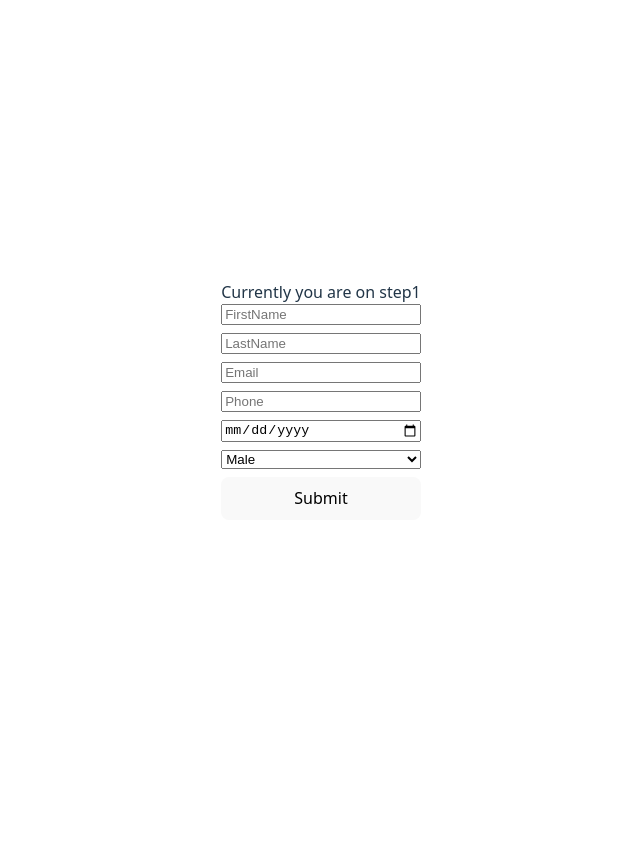
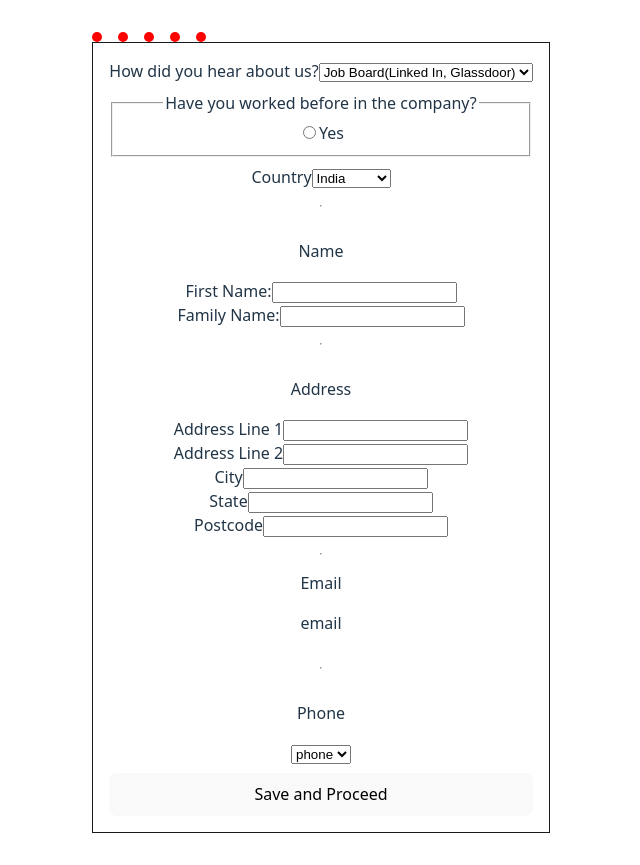
Before and after one commit to priyasharma27021992/Multi-Step-Application-Wizard, a React (Vite) app: page / in a window 1280 px wide. Shown: the whole page, without its empty margins (319-959 px from the left). Before the commit the page ends 800 px from the top, so only its background shows below. Built offline with nearby package versions, Linux system fonts and the light colour scheme.

Commit message:
changing to hirng multi wizard form

```diff
--- /dev/null
+++ b/src/components/Progress/Progress.tsx
@@ -0,0 +1,50 @@
+const Progress = ({ currentStep = 1 }) => {
+	//5 steps
+	//5 circles
+	//4 lines
+	//5 circles showing step
+
+	return (
+		<div
+			className='flex'
+			style={{ flexDirection: 'row', gap: '16px', position: 'relative' }}>
+			<div
+				style={{
+					width: '10px',
+					height: '10px',
+					backgroundColor: 'red',
+					borderRadius: '100%',
+				}}></div>
+			<div
+				style={{
+					width: '10px',
+					height: '10px',
+					backgroundColor: 'red',
+					borderRadius: '100%',
+				}}></div>
+			<div
+				style={{
+					width: '10px',
+					height: '10px',
+					backgroundColor: 'red',
+					borderRadius: '100%',
+				}}></div>
+			<div
+				style={{
+					width: '10px',
+					height: '10px',
+					backgroundColor: 'red',
+					borderRadius: '100%',
+				}}></div>
+			<div
+				style={{
+					width: '10px',
+					height: '10px',
+					backgroundColor: 'red',
+					borderRadius: '100%',
+				}}></div>
+		</div>
+	);
+};
+
+export default Progress;
--- a/src/components/StepsForms/AddressForm.tsx
+++ b/src/components/StepsForms/AddressForm.tsx
@@ -1,82 +1,64 @@
-import { useState } from 'react';
+import classNames from 'classnames';
+import { useForm } from '../../hooks/useForm';
+import type { AddressFormValues } from '../../types/formData';
+import type { FormEvent } from 'react';
 
 interface AddressFormProps {
 	onSubmit: (obj: object) => void;
-	data?: {
-		addressLine1?: string;
-		addressLine2?: string;
-		city?: string;
-		state?: string;
-		country?: string;
-		postalCode?: string;
-	};
+	data?: AddressFormValues;
 	className?: string;
 }
 
 const AddressForm = ({ onSubmit, data, className = '' }: AddressFormProps) => {
-	const [formData, setFormData] = useState({
-		addressLine1: data?.addressLine1 ?? '',
-		addressLine2: data?.addressLine2 ?? '',
-		city: data?.city ?? '',
-		state: data?.state ?? '',
-		country: data?.country ?? '',
-		postalCode: data?.postalCode ?? '',
-	});
+	const { formData, handleChange } = useForm<AddressFormValues>(data);
 
-	const handleSubmit = (e: FormDataEvent) => {
+	const handleSubmit = (e: FormEvent<HTMLFormElement>) => {
 		e.preventDefault();
 		onSubmit?.(formData);
 	};
 
-	const handleChange = (
-		name: string,
-		e: React.ChangeEvent<HTMLInputElement>
-	) => {
-		setFormData((prev) => ({ ...prev, [name]: e.target.value }));
-	};
-
 	return (
 		<form
-			className={className}
+			className={classNames('flex flex-row gap-1', className)}
 			onSubmit={handleSubmit}>
 			<input
 				name='addressLine1'
 				placeholder='Address Line 1'
 				required
-				onChange={(e) => handleChange('addressLine1', e)}
+				onChange={(e) => handleChange('addressLine1', e.target.value)}
 				value={formData.addressLine1}
 			/>
 			<input
 				name='addressLine2'
 				placeholder='Address Line 2'
 				required
-				onChange={(e) => handleChange('addressLine2', e)}
+				onChange={(e) => handleChange('addressLine2', e.target.value)}
 				value={formData.addressLine2}
 			/>
 			<input
 				name='city'
 				placeholder='City'
-				onChange={(e) => handleChange('city', e)}
+				onChange={(e) => handleChange('city', e.target.value)}
 				value={formData.city}
 			/>
 			<input
 				name='state'
 				placeholder='State'
-				onChange={(e) => handleChange('state', e)}
+				onChange={(e) => handleChange('state', e.target.value)}
 				value={formData.state}
 			/>
 			<input
 				name='country'
 				placeholder='Country'
 				required
-				onChange={(e) => handleChange('country', e)}
+				onChange={(e) => handleChange('country', e.target.value)}
 				value={formData.country}
 			/>
 			<input
 				name='postalCode'
 				placeholder='Postal Code'
 				required
-				onChange={(e) => handleChange('postalCode', e)}
+				onChange={(e) => handleChange('postalCode', e.target.value)}
 				value={formData.postalCode}
 			/>
 			<button type='submit'>Submit</button>
--- /dev/null
+++ b/src/components/StepsForms/MyInformation.tsx
@@ -0,0 +1,165 @@
+import { useState, type ChangeEvent } from 'react';
+
+type JobBoardType = 'JOB_BOARD' | 'COMPANY_SITE' | 'REFERRAL' | 'OTHERS';
+
+const JOB_BOARDS_OPTIONS: Record<JobBoardType, string> = {
+	JOB_BOARD: 'Job Board(Linked In, Glassdoor)',
+	COMPANY_SITE: 'Company Site',
+	REFERRAL: 'Our Employee',
+	OTHERS: 'Others',
+};
+export const MyInformation = ({ data, onSubmit }) => {
+	const [formData, setFormData] = useState({
+		jobBoard: data?.jobBoard ?? '',
+		isExEmployee: data?.isExEmployee ?? '',
+		country: data?.country ?? '',
+		firstName: data?.firstName ?? '',
+		familyName: data?.firstName ?? '',
+		addressLine1: data?.addressLine1 ?? '',
+		addressLine2: data?.addressLine2 ?? '',
+		city: data?.city ?? '',
+		state: data?.state ?? '',
+		postcode: data?.postcode ?? '',
+		phoneDeviceType: data?.phoneDeviceType ?? '',
+		countryPhoneCode: data?.countryPhoneCode ?? '',
+		phoneNumber: data?.phoneNumber ?? '',
+	});
+
+	const handleChange = (name: string, value: string | boolean) => {
+		setFormData((prev) => ({
+			[name]: value,
+		}));
+	};
+
+	return (
+		<form className='flex flex-col gap-1 items-start justify-between border-1-black padding-2'>
+			<label>
+				How did you hear about us?
+				<select
+					value={formData?.jobBoard}
+					onChange={(e: ChangeEvent<HTMLSelectElement>) =>
+						handleChange('jobBoard', e.target.value)
+					}
+					required>
+					{Object.keys(JOB_BOARDS_OPTIONS).map((jobOption) => (
+						<option
+							key={jobOption}
+							value={jobOption}>
+							{JOB_BOARDS_OPTIONS[jobOption]}
+						</option>
+					))}
+				</select>
+			</label>
+			<fieldset>
+				<legend>Have you worked before in the company?</legend>
+				<div>
+					<input
+						type='radio'
+						id='isExEmployee'
+						value={formData?.isExEmployee}
+						onChange={(e: ChangeEvent<HTMLInputElement>) =>
+							handleChange('isExEmployee', e.target.checked)
+						}
+					/>
+					<label htmlFor='isExEmployee'>Yes</label>
+				</div>
+			</fieldset>
+			<div>
+				<label htmlFor='country'>Country</label>
+				<select
+					value={formData?.country}
+					onChange={(e: ChangeEvent<HTMLSelectElement>) =>
+						handleChange('country', e.target.value)
+					}>
+					{['India', 'Sri Lanka', 'Poland', 'USA'].map((countryOption) => (
+						<option
+							key={countryOption}
+							value={countryOption}>
+							{countryOption}
+						</option>
+					))}
+				</select>
+			</div>
+			<hr />
+			<div>
+				<p>Name</p>
+				<div>
+					<label>First Name:</label>
+					<input
+						type='text'
+						value={formData?.firstName}
+						onChange={(e: ChangeEvent<HTMLInputElement>) =>
+							handleChange('firstName', e.target.value)
+						}
+					/>
+				</div>
+				<div>
+					<label>Family Name:</label>
+					<input
+						type='text'
+						value={formData?.familyName}
+						onChange={(e: ChangeEvent<HTMLInputElement>) =>
+							handleChange('lastName', e.target.value)
+						}
+					/>
+				</div>
+			</div>
+			<hr />
+			<div>
+				<p>Address</p>
+				<div>
+					<label htmlFor='addressLine1'>Address Line 1</label>
+					<input
+						type='text'
+						value={formData.addressLine1}
+					/>
+				</div>
+				<div>
+					<label htmlFor='addressLine2'>Address Line 2</label>
+					<input
+						type='textarea'
+						value={formData.addressLine2}
+					/>
+				</div>
+				<div>
+					<label htmlFor='city'>City</label>
+					<input
+						type='text'
+						value={formData.city}
+					/>
+				</div>
+				<div>
+					<label htmlFor='state'>State</label>
+					<input
+						type='text'
+						value={formData.state}
+					/>
+				</div>
+				<div>
+					<label htmlFor='postcode'>Postcode</label>
+					<input
+						type='number'
+						value={formData.state}
+					/>
+				</div>
+			</div>
+			<hr />
+			<div>
+				Email
+				<p>email</p>
+			</div>
+			<hr />
+			<div>
+				<p>Phone</p>
+				<div>
+					<select value={formData.phoneDeviceType}>
+						{['phone', 'tel'].map((opt) => (
+							<option value={opt}>{opt}</option>
+						))}
+					</select>
+				</div>
+			</div>
+			<button onChange={handleChange}>Save and Proceed</button>
+		</form>
+	);
+};
--- a/src/components/StepsForms/ProfileForm.tsx
+++ b/src/components/StepsForms/ProfileForm.tsx
@@ -1,47 +1,20 @@
-import { useState } from 'react';
 import classnames from 'classnames';
-
-const GENDER_OPTIONS: Record<string, string> = {
-	MALE: 'Male',
-	FEMALE: 'Female',
-	PREFER_NOT_TO_SAY: 'PREFER NOT TO SAY',
-};
-
-type GenderType = keyof typeof GENDER_OPTIONS;
+import { useForm } from '../../hooks/useForm';
+import type { ProfileFormValues } from '../../types/formData';
+import { GENDER_OPTIONS } from '../../types/common';
 
 interface ProfileFormProps {
 	onSubmit: (obj: object) => void;
-	data?: {
-		firstName?: string;
-		lastName?: string;
-		email?: string;
-		phone?: string;
-		dob?: string;
-		gender?: GenderType;
-	};
+	data?: ProfileFormValues;
 	className?: string;
 }
 
 const ProfileForm = ({ onSubmit, data, className = '' }: ProfileFormProps) => {
-	const [formData, setFormData] = useState({
-		firstName: data?.firstName ?? '',
-		lastName: data?.lastName ?? '',
-		email: data?.email ?? '',
-		phone: data?.phone ?? '',
-		dob: data?.dob ?? '',
-		gender: data?.gender ?? '',
-	});
+	const { formData, handleChange } = useForm<ProfileFormValues>(data);
 
 	const handleSubmit = (e: React.FormEvent) => {
 		e.preventDefault();
 		onSubmit?.(formData);
-	};
-
-	const handleChange = (
-		name: string,
-		e: React.ChangeEvent<HTMLInputElement | HTMLSelectElement>
-	) => {
-		setFormData((prev) => ({ ...prev, [name]: e.target.value }));
 	};
 
 	return (
@@ -51,26 +24,26 @@ const ProfileForm = ({ onSubmit, data, className = '' }: ProfileFormProps) => {
 			<input
 				placeholder='FirstName'
 				required
-				onChange={(e) => handleChange('firstName', e)}
+				onChange={(e) => handleChange('firstName', e.target.value)}
 				value={formData.firstName}
 			/>
 			<input
 				placeholder='LastName'
-				onChange={(e) => handleChange('lastName', e)}
+				onChange={(e) => handleChange('lastName', e.target.value)}
 				value={formData.lastName}
 			/>
 			<input
 				placeholder='Email'
 				required
 				type='email'
-				onChange={(e) => handleChange('email', e)}
+				onChange={(e) => handleChange('email', e.target.value)}
 				value={formData.email}
 			/>
 			<input
 				placeholder='Phone'
 				type='tel'
 				// pattern='[+][0-9]{2}-[0-9]{10}'
-				onChange={(e) => handleChange('phone', e)}
+				onChange={(e) => handleChange('phone', e.target.value)}
 				value={formData.phone}
 			/>
 			<input
@@ -78,12 +51,12 @@ const ProfileForm = ({ onSubmit, data, className = '' }: ProfileFormProps) => {
 				type='date'
 				min='1970-01-01'
 				max='2003-01-01'
-				onChange={(e) => handleChange('dob', e)}
+				onChange={(e) => handleChange('dob', e.target.value)}
 				value={formData.dob}
 			/>
 			<select
 				value={formData.gender}
-				onChange={(e) => handleChange('gender', e)}>
+				onChange={(e) => handleChange('gender', e.target.value)}>
 				{Object.keys(GENDER_OPTIONS).map((opt) => (
 					<option
 						key={opt}
--- a/src/components/StepsForms/StepsForms.tsx
+++ b/src/components/StepsForms/StepsForms.tsx
@@ -1,10 +1,11 @@
 import type { ReactNode } from 'react';
 import { useStep } from '../../hooks/useStep';
-import StepsProgress from '../StepsProgress';
-import ProfileForm from './ProfileForm';
 import AddressForm from './AddressForm';
 import { STEP_TYPE_MAP } from '../../utils/utils';
 import UserPreferencesForm from './UserPreferencesForm';
+import { SummaryForm } from './SummaryForm';
+import Progress from '../Progress/Progress';
+import { MyInformation } from './MyInformation';
 
 const StepsForms = () => {
 	const { stepLevel, onSubmit, backStep, stepData } = useStep();
@@ -13,28 +14,17 @@ const StepsForms = () => {
 
 	const STEP_COMPONENT_MAP: Record<string, ReactNode> = {
 		TYPE1: (
-			<ProfileForm
+			<MyInformation
 				onSubmit={onSubmit}
 				data={stepData[stepLevel]}
 			/>
 		),
-		TYPE2: (
-			<AddressForm
-				onSubmit={onSubmit}
-				data={stepData[stepLevel]}
-			/>
-		),
-		TYPE3: (
-			<UserPreferencesForm
-				onSubmit={onSubmit}
-				data={stepData[stepLevel]}
-			/>
-		),
+		TYPE4: <SummaryForm data={stepData} />,
 	};
 
 	return (
 		<div>
-			<StepsProgress stepLevel={stepLevel} />
+			<Progress />
 			{STEP_COMPONENT_MAP[stepType]}
 			<div>
 				{stepLevel !== 'step1' && <button onClick={backStep}>Go Back</button>}
--- /dev/null
+++ b/src/components/StepsForms/SummaryForm.tsx
@@ -0,0 +1,16 @@
+export const SummaryForm = ({ data }) => {
+	return (
+		<div>
+			<p>Summary</p>
+			{Object.keys(data)?.map((key) => {
+				return (
+					<div key={key}>
+						{Object.keys(data[key]).map((stepDataKey) => (
+							<div key={stepDataKey}>{data[key][stepDataKey]}</div>
+						))}
+					</div>
+				);
+			})}
+		</div>
+	);
+};
--- a/src/components/StepsForms/UserPreferencesForm.tsx
+++ b/src/components/StepsForms/UserPreferencesForm.tsx
@@ -1,5 +1,7 @@
-import { useState, type ChangeEvent } from 'react';
+import { useState, type ChangeEvent, type FormEvent } from 'react';
 import { formatDate } from '../../utils/commonFunctions';
+import classNames from 'classnames';
+import { useForm } from '../../hooks/useForm';
 
 const TECH_OPTIONS = [
 	'javascript',
@@ -12,30 +14,33 @@ const TECH_OPTIONS = [
 	'docker',
 	'datastructures',
 ];
-const UserPreferencesForm = ({ data }) => {
-	const [formData, setFormData] = useState({
-		experience: data?.experience ?? 0,
-		technologies: data?.technologies ?? [],
-		doj: data?.doj ?? '',
-	});
-	const handleChange = (
-		name: string,
-		e: ChangeEvent<HTMLInputElement> | ChangeEvent<HTMLSelectElement>
-	) => {
-		const value =
-			e.target.type === 'select-multiple'
-				? [...e.target.selectedOptions]?.map((opt) => opt.value)
-				: e.target.value;
-		setFormData((prev) => ({
-			...prev,
-			[name]: value,
-		}));
+const UserPreferencesForm = ({ data, onSubmit, className }) => {
+	const { formData, handleChange } = useForm(data);
+	// const handleChange = (
+	// 	name: string,
+	// 	e: ChangeEvent<HTMLInputElement> | ChangeEvent<HTMLSelectElement>
+	// ) => {
+	// 	const value =
+	// 		e.target.type === 'select-multiple'
+	// 			? [...e.target.selectedOptions]?.map((opt) => opt.value)
+	// 			: e.target.value;
+	// 	setFormData((prev) => ({
+	// 		...prev,
+	// 		[name]: value,
+	// 	}));
+	// };
+
+	const handleSubmit = (e: FormEvent) => {
+		e.preventDefault();
+		onSubmit(formData);
 	};
 
 	console.log('formData baby', formData);
 
 	return (
-		<form>
+		<form
+			onSubmit={handleSubmit}
+			className={classNames('flex flex-row gap-1', className)}>
 			<label htmlFor='experience'>
 				React Experience in Number of Years
 				<input
@@ -46,7 +51,8 @@ const UserPreferencesForm = ({ data }) => {
 					onChange={(e) => handleChange('experience', e)}
 				/>
 			</label>
-			<label htmlFor='technologies'></label>
+			<label htmlFor='technologies'>
+				Technologies:
 				<select
 					id='technologies'
 					value={formData.technologies}
@@ -56,6 +62,7 @@ const UserPreferencesForm = ({ data }) => {
 						<option value={opt}>{opt}</option>
 					))}
 				</select>
+			</label>
 			<label htmlFor='DOJ'>Date of Joining</label>
 			<input
 				id='doj'
@@ -64,6 +71,7 @@ const UserPreferencesForm = ({ data }) => {
 				value={formData.doj}
 				onChange={(e) => handleChange('doj', e)}
 			/>
+			<button type='submit'>Submit</button>
 		</form>
 	);
 };
--- /dev/null
+++ b/src/hooks/useForm.tsx
@@ -0,0 +1,11 @@
+import { useState } from 'react';
+
+export const useForm = <T extends object>(initial?: T) => {
+	const [formData, setFormData] = useState<T>(initial);
+
+	const handleChange = (name: keyof T, value: string | string[]) => {
+		setFormData((prev) => ({ ...prev, [name]: value }));
+	};
+
+	return { formData, setFormData, handleChange };
+};
--- a/src/index.css
+++ b/src/index.css
@@ -78,6 +78,13 @@ button:focus-visible {
   gap: 16px
 }
 
+.border-1-black {
+  border: 1px solid #1a1a1a;
+}
+
+.padding-2 {
+  padding: 16px;
+}
 @media (prefers-color-scheme: light) {
   :root {
     color: #213547;
--- /dev/null
+++ b/src/types/formData.tsx
@@ -0,0 +1,26 @@
+import type { GenderType } from './common';
+
+type ProfileFormValues = {
+	firstName?: string;
+	lastName?: string;
+	email?: string;
+	phone?: string;
+	dob?: string;
+	gender?: GenderType;
+};
+
+type AddressFormValues = {
+	addressLine1?: string;
+	addressLine2?: string;
+	city?: string;
+	state?: string;
+	country?: string;
+	postalCode?: string;
+};
+
+type UserPreferencesValues = {
+	experience?: string;
+	technologies?: string;
+	doj?: string;
+};
+export type { ProfileFormValues, AddressFormValues, UserPreferencesValues };
```
Also changed, not shown: src/components/ui/Flex.tsx (added, +12 -0 lines), src/types/common.ts (+12 -1 lines). Lines whose indentation alone changed are shown as unchanged.
